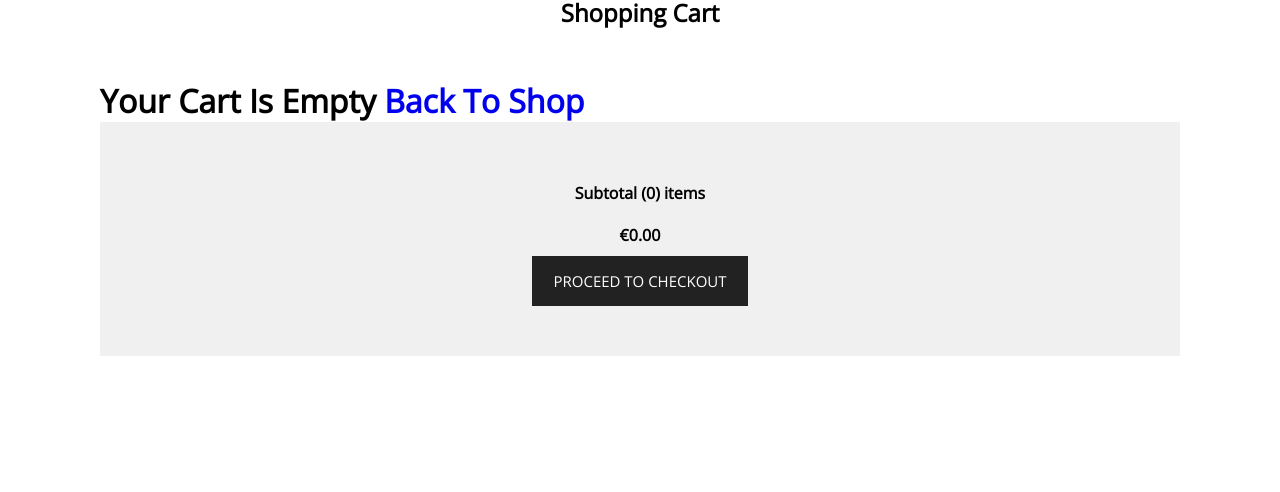
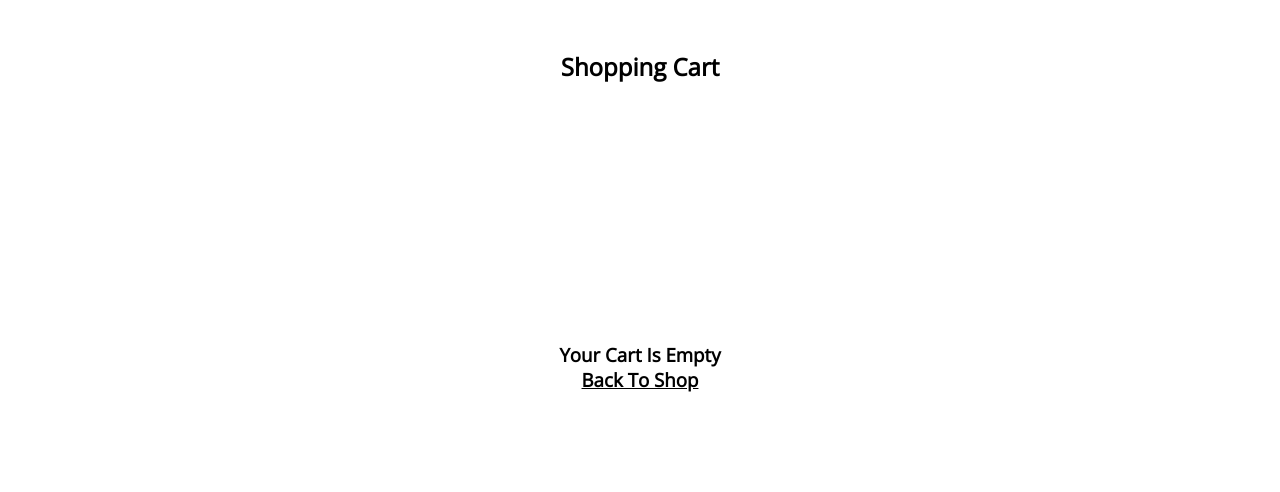
Before and after one commit to 3n1k0/golden-shoe-webshop, a React (Create React App) app in the folder frontend/: page /cart in a window 1280 px wide. Shown: the part 154-646 px from the top of the page. Built offline with nearby package versions, Linux system fonts and the light colour scheme.

Commit message:
styling cart and product page

```diff
--- a/frontend/src/components/CartItem.js
+++ b/frontend/src/components/CartItem.js
@@ -27,6 +27,7 @@ export const Item = styled.div`
   a {
     color: black;
   }
+
 `;
 
 export const DeleteButton = styled.div`
--- a/frontend/src/components/ProductsElements.js
+++ b/frontend/src/components/ProductsElements.js
@@ -20,12 +20,9 @@ export const ProductCard = styled.div`
   padding: 10px 15px;
   margin: 10px;
   color: black;
-  min-height: 450px;
-  max-height: 450px;
+  min-height: 470px;
+  max-height: 470px;
 
-  p{
-    height: 30px;
-  }
 `;
 
 export const ProductImage = styled.img`
@@ -71,6 +68,7 @@ const Products = ({ data }) => {
               <ProductInfo>
                 <ProductTitle>{product.name}</ProductTitle>
                 <ProductPrice>{product.price}.-</ProductPrice>
+                <ProductBrand>{product.brand}</ProductBrand>
               </ProductInfo>
             </ProductCard>
           </Link>
--- a/frontend/src/components/SidebarElements.js
+++ b/frontend/src/components/SidebarElements.js
@@ -110,7 +110,7 @@ export const SidebarLink = styled(Link)`
   margin: 0;
 
   &:hover {
-    color: black;
+    color: rgb(203, 193, 169);
     transition: 0.2s ease-in-out;
   }
 
--- a/frontend/src/pages/Cart.js
+++ b/frontend/src/pages/Cart.js
@@ -8,21 +8,29 @@ import { GlobalStyle } from "../config/globalStyles";
 import { useDispatch, useSelector } from "react-redux";
 import CartItem from "../components/CartItem";
 import { addToCart, removeFromCart } from "../redux/actions/cartActions";
-import {AddToCartButton} from './ProductPage'
+import { AddToCartButton } from "./ProductPage";
 
 export const CartContainer = styled.div`
   width: 100%;
   min-height: 100vh;
   padding: 100px;
+  display: grid;
+  place-items: center;
 
-  h2 {
+
+  h3 {
     padding: 50px;
     text-align: center;
+
+    a {
+      color: black;
+      text-decoration: underline;
+    }
   }
-  img{
+  img {
     padding-right: 10px;
   }
-  p{
+  p {
     width: 250px;
     padding: 5px;
   }
@@ -77,9 +85,10 @@ const CartScreen = () => {
         <h2>Shopping Cart</h2>
 
         {cartItems.length === 0 ? (
-          <h1>
-            Your Cart Is Empty <Link to="/">Back To Shop</Link>
-          </h1>
+          <h3>
+            Your Cart Is Empty
+            <br /> <Link to="/">Back To Shop</Link>
+          </h3>
         ) : (
           cartItems.map((item) => (
             <CartItem
@@ -90,12 +99,13 @@ const CartScreen = () => {
             />
           ))
         )}
-
-        <OrderTotal>
-          <p>Subtotal ({getCartCount()}) items</p>
-          <p>€{getCartSubTotal()}</p>
-          <AddToCartButton>Proceed To Checkout</AddToCartButton>
-        </OrderTotal>
+        {cartItems.length !== 0 && (
+          <OrderTotal>
+            <p>Subtotal ({getCartCount()}) items</p>
+            <p>€{getCartSubTotal()}</p>
+            <AddToCartButton>Proceed To Checkout</AddToCartButton>
+          </OrderTotal>
+        )}
       </CartContainer>
       <Footer />
     </>
--- a/frontend/src/redux/actions/cartActions.js
+++ b/frontend/src/redux/actions/cartActions.js
@@ -12,6 +12,7 @@ export const addToCart = (id, qty) => async (dispatch, getState) => {
       imageUrl: data.imageUrl,
       price: data.price,
       countInStock: data.countInStock,
+      brand: data.brand,
       qty,
     },
   });
```
Also changed, not shown: 2 other files (tests, documents, lock files or other folders).
